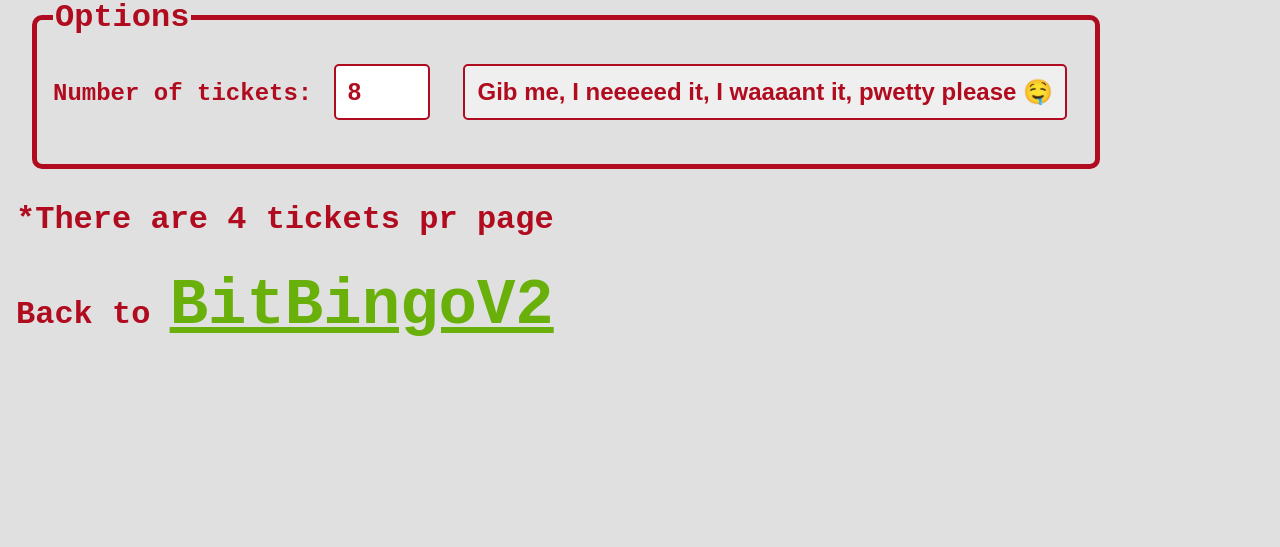
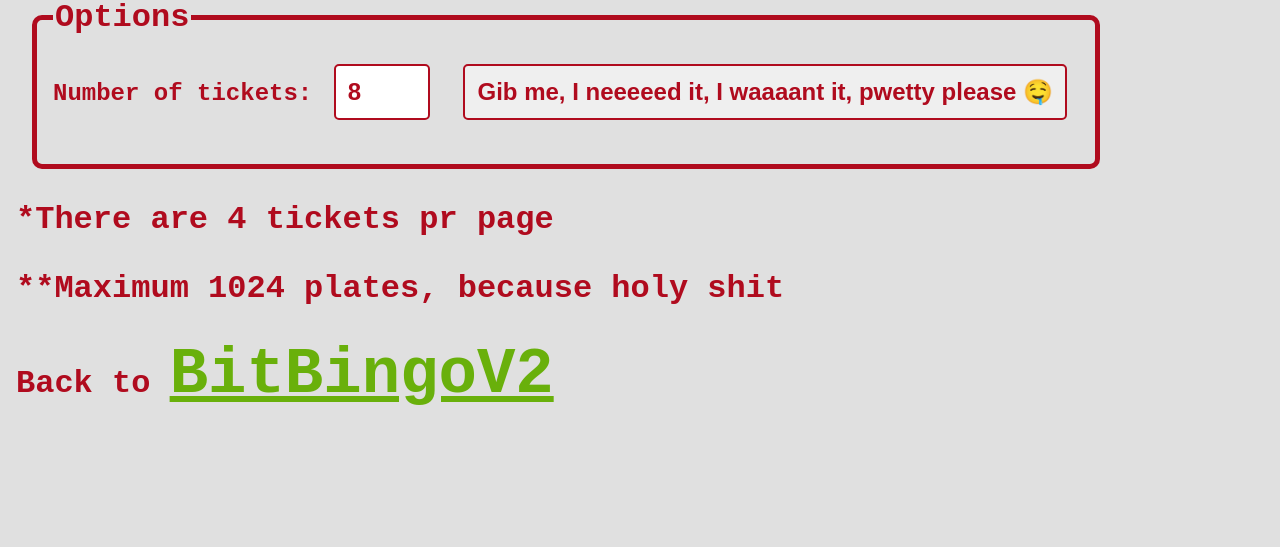
Before and after one commit to Naitsabot/Bingo, a Django app: page /bingo/gen/ in a window 1280 px wide. Shown: the part 172-719 px from the top of the page. Run offline with Django 5.2, Linux system fonts and the light colour scheme; style sheets or scripts are compiled from the project's sources; some libraries are stand-ins or nearby versions.

Commit message:
A rational decision

```diff
--- a/bingo/models.py
+++ b/bingo/models.py
@@ -7,7 +7,7 @@ class BingoNumber(models.Model):
             MaxValueValidator(90),
             MinValueValidator(1)
         ])
-    author = default_text = models.TextField(max_length=100, default="")
+    author = models.TextField(max_length=100, default="", blank=True)
     default_text = models.TextField(max_length=100, default="")
     picked = models.BooleanField(default=False)
 
--- a/bingo/templates/bingo/ticketgen.html
+++ b/bingo/templates/bingo/ticketgen.html
@@ -19,11 +19,12 @@
             <legend>Options</legend>
             <form action="/bingo/api/tickets/" method="get">
                 <label for="count">Number of tickets:</label>
-                <input type="number" name="count" value="8" min="1">
+                <input type="number" name="count" value="8" min="1" max="1024">
                 <input type="submit" value="Gib me, I neeeeed it, I waaaant it, pwetty please 🤤">
             </form>
         </fieldset>
         <p>*There are 4 tickets pr page</p>
+        <p>**Maximum 1024 plates, because holy shit</p>
         <p>Back to <a href="/bingo/">BitBingoV2</a></p>
     </div>
     <script src="{% static 'bingo/plader.js' %}"></script>
```
Also changed, not shown: bingo/migrations/0012_alter_bingonumber_author.py (added).
